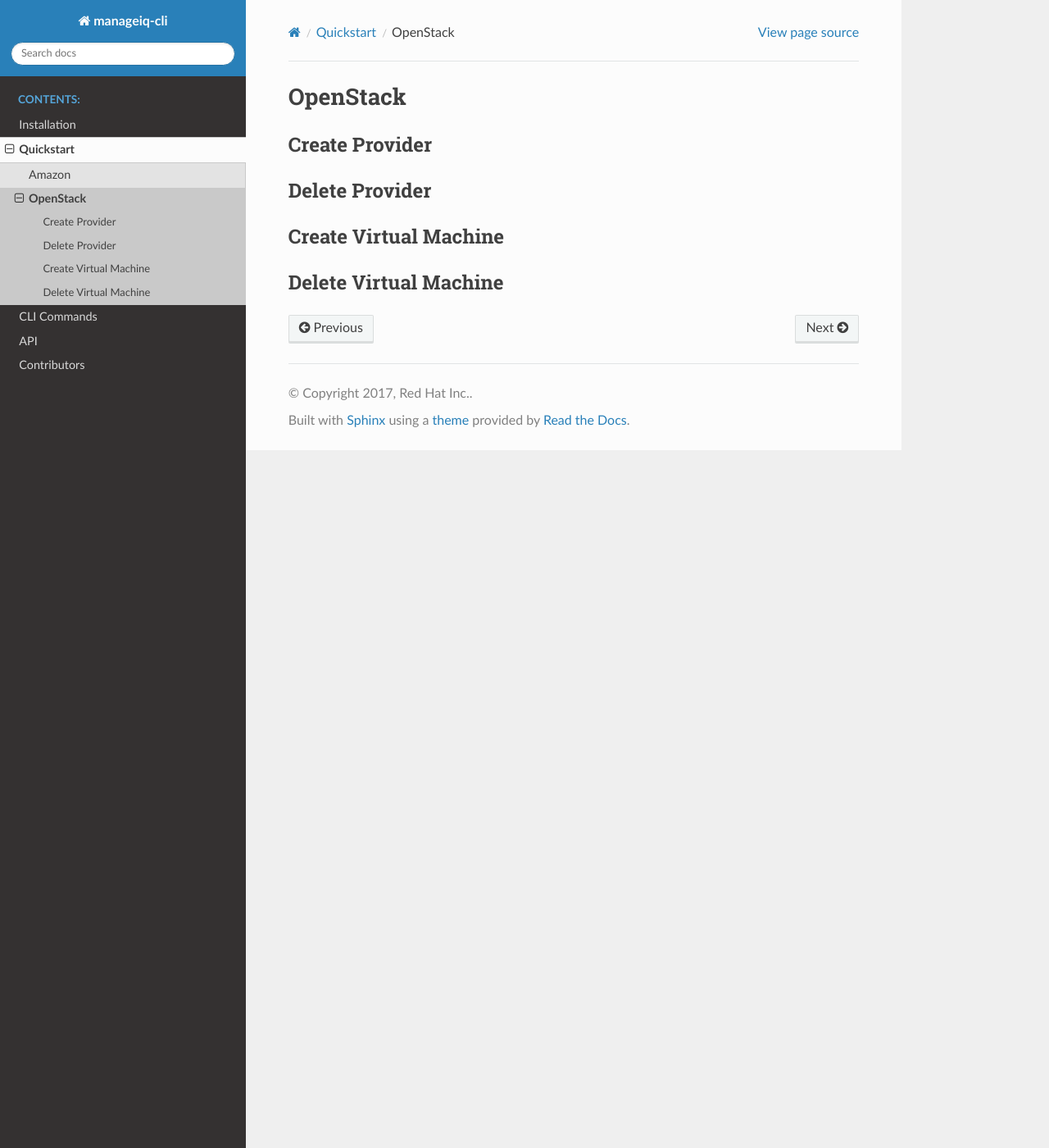
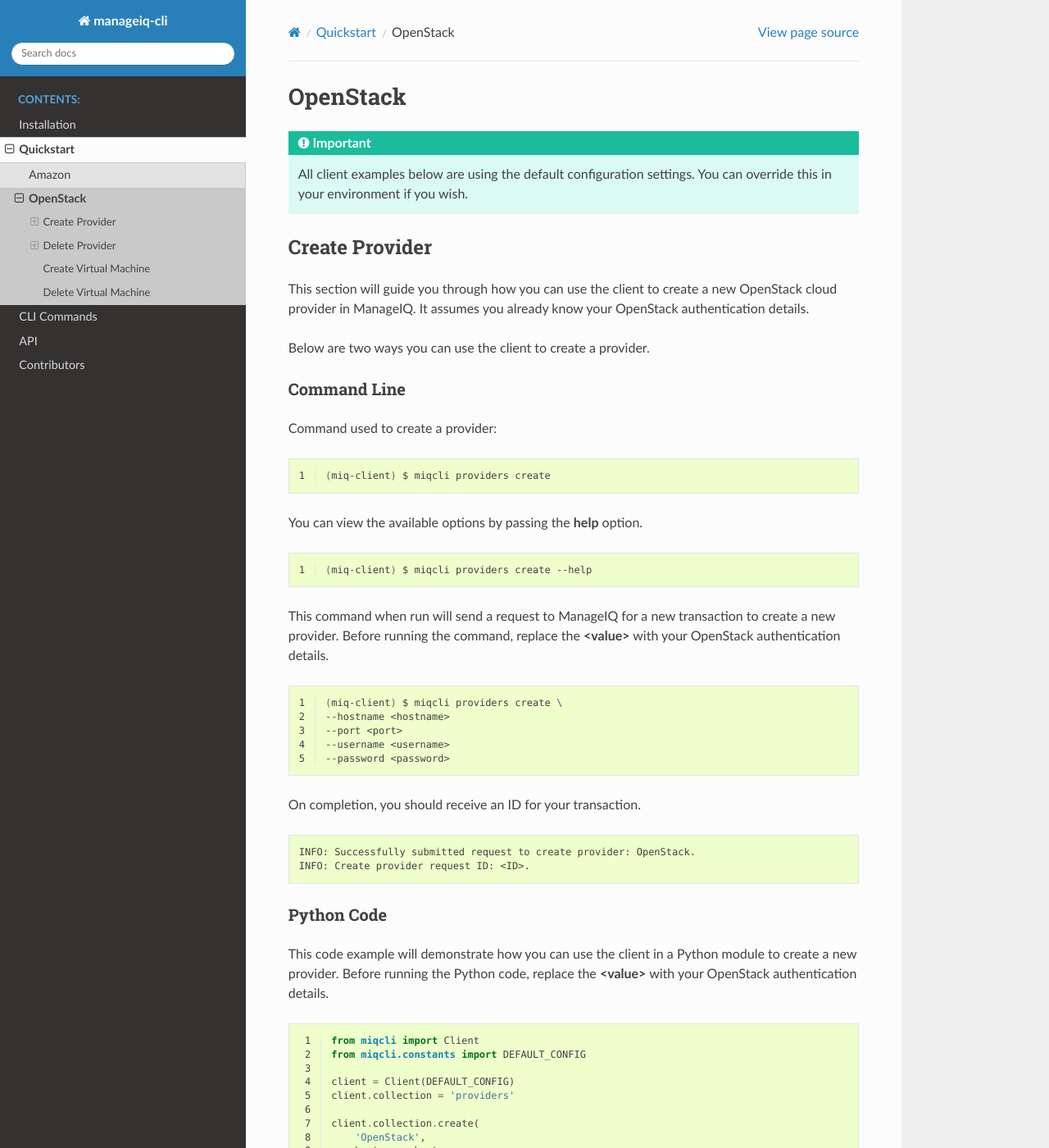
Before and after one commit to rhpit/manageiq-cli, a Sphinx documentation site: the page built from doc/source/providers/openstack.rst, in a window 1280 px wide and 1400 px high. Shown: the whole window at 82% size. Built offline with Sphinx 7.4.7 and the Read the Docs theme 2.0.0, drawn with Linux system fonts in a browser that asks for light colours; formulas are drawn with MathJax 3; some of the changed text lies outside the part shown.

Commit message:
document the client create and delete openstack provider (#127)

```diff
--- a/doc/source/providers/openstack.rst
+++ b/doc/source/providers/openstack.rst
@@ -1,11 +1,151 @@
 OpenStack
 =========
+
+.. important::
+
+    All client examples below are using the default configuration settings.
+    You can override this in your environment if you wish.
 
 Create Provider
 ---------------
 
+This section will guide you through how you can use the client to create a
+new OpenStack cloud provider in ManageIQ. It assumes you already know your
+OpenStack authentication details.
+
+Below are two ways you can use the client to create a provider.
+
+Command Line
+++++++++++++
+
+Command used to create a provider:
+
+.. code-block:: bash
+    :linenos:
+
+    (miq-client) $ miqcli providers create
+
+You can view the available options by passing the **help** option.
+
+.. code-block:: bash
+    :linenos:
+
+    (miq-client) $ miqcli providers create --help
+
+This command when run will send a request to ManageIQ for a new transaction to
+create a new provider. Before running the command, replace the **<value>**
+with your OpenStack authentication details.
+
+.. code-block:: bash
+    :linenos:
+
+    (miq-client) $ miqcli providers create \
+    --hostname <hostname>
+    --port <port>
+    --username <username>
+    --password <password>
+
+On completion, you should receive an ID for your transaction.
+
+.. code-block:: bash
+
+    INFO: Successfully submitted request to create provider: OpenStack.
+    INFO: Create provider request ID: <ID>.
+
+Python Code
++++++++++++
+
+This code example will demonstrate how you can use the client in a Python
+module to create a new provider. Before running the Python code, replace the
+**<value>** with your OpenStack authentication details.
+
+.. code-block:: python
+    :linenos:
+
+    from miqcli import Client
+    from miqcli.constants import DEFAULT_CONFIG
+
+    client = Client(DEFAULT_CONFIG)
+    client.collection = 'providers'
+
+    client.collection.create(
+        'OpenStack',
+        hostname=<hostname>,
+        port=<port>,
+        username=<username>,
+        password=<password>
+    )
+
+On completion, you should receive an ID for your transaction.
+
+.. code-block:: bash
+
+    INFO: Successfully submitted request to create provider: OpenStack.
+    INFO: Create provider request ID: <ID>.
+
 Delete Provider
 ---------------
+
+This section will guide you through how you can use the client to delete a
+OpenStack cloud provider in ManageIQ.
+
+Below are two ways you can use the client to create a provider.
+
+Command Line
+++++++++++++
+
+Command used to delete a provider:
+
+.. code-block:: bash
+    :linenos:
+
+    (miq-client) $ miqcli providers delete
+
+You can view the available options by passing the **help** option.
+
+.. code-block:: bash
+    :linenos:
+
+    (miq-client) $ miqcli providers delete --help
+
+This command when run will send a request to ManageIQ for a new transaction to
+delete the provider.
+
+.. code-block:: bash
+    :linenos:
+
+    (miq-client) $ miqcli providers delete OpenStack
+
+On completion, you should receive an ID for your transaction.
+
+.. code-block:: bash
+
+    INFO: Successfully submitted request to delete provider: OpenStack.
+    Request ID: <ID>.
+
+Python Code
++++++++++++
+
+This code example will demonstrate how you can use the client in a Python
+module to delete a provider.
+
+.. code-block:: python
+    :linenos:
+
+    from miqcli import Client
+    from miqcli.constants import DEFAULT_CONFIG
+
+    client = Client(DEFAULT_CONFIG)
+    client.collection = 'providers'
+
+    client.collection.delete('OpenStack')
+
+On completion, you should receive an ID for your transaction.
+
+.. code-block:: bash
+
+    INFO: Successfully submitted request to delete provider: OpenStack.
+    Request ID: <ID>.
 
 Create Virtual Machine
 ----------------------
```
